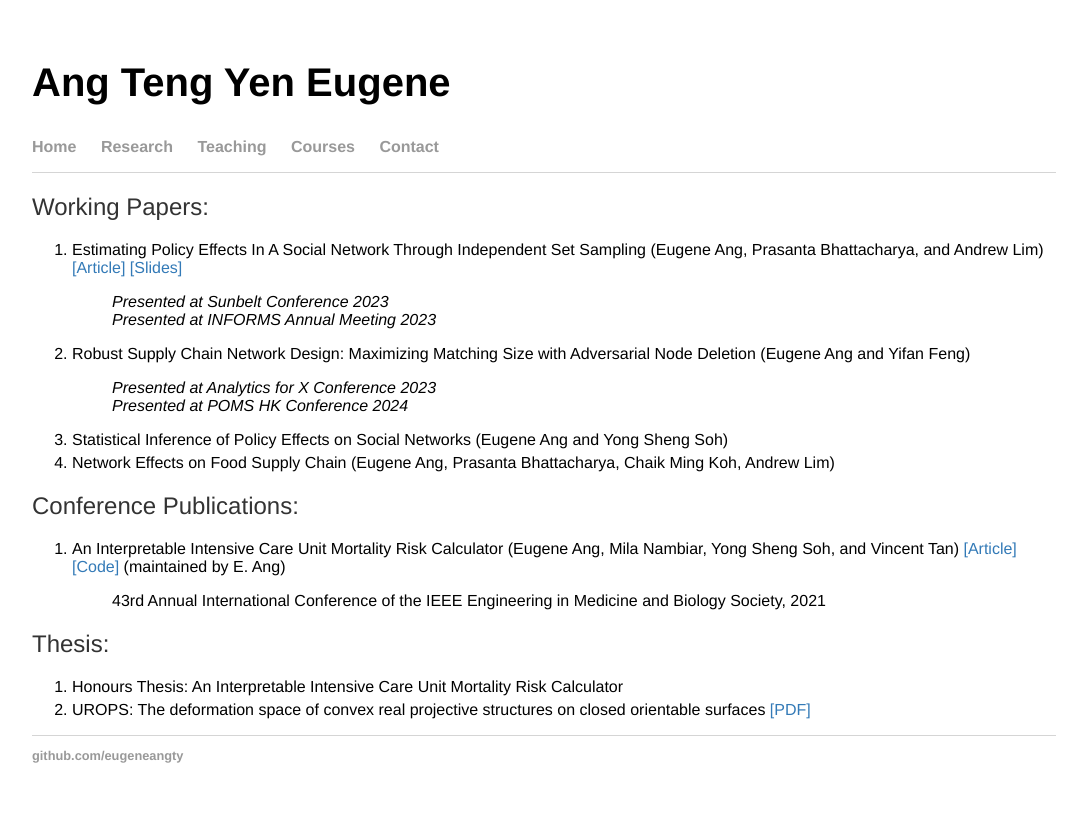
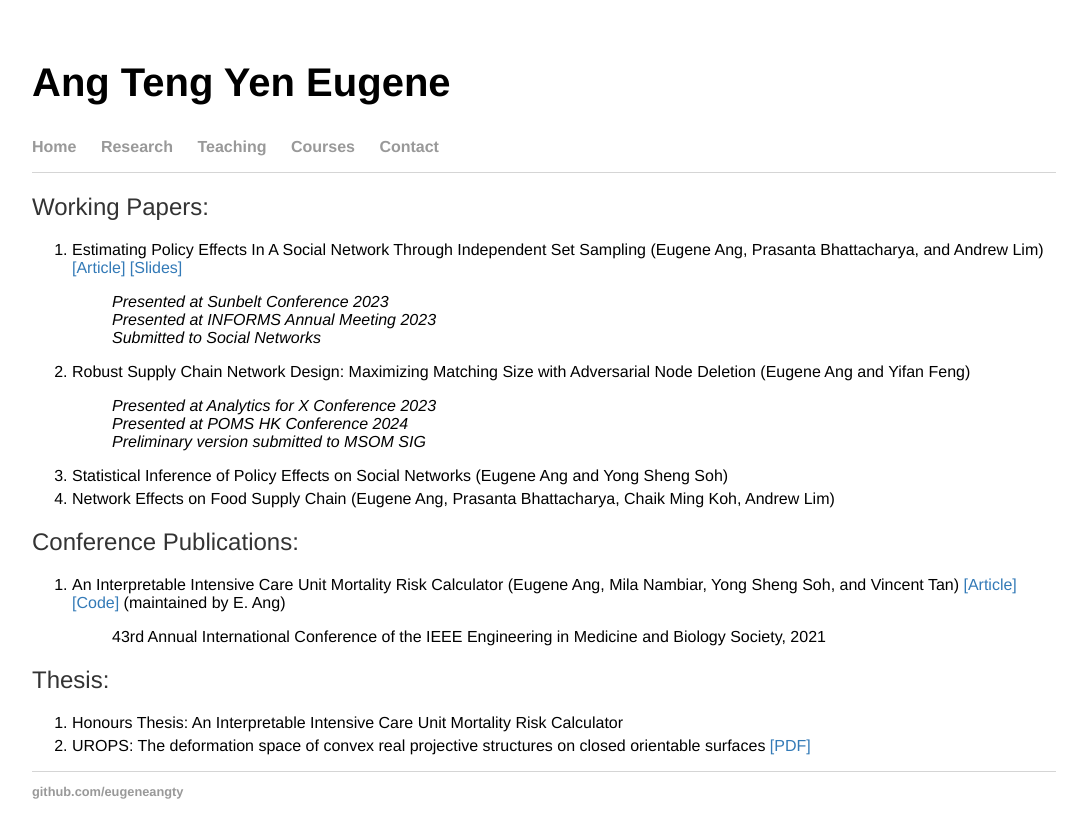
Before and after one commit to eugeneangty/eugeneangty.github.io, a Jekyll site: the page built from research/index.html, in a window 1280 px wide. Shown: the top 838 px of the page, without its empty margins (96-1183 px from the left). Built offline with Jekyll 4.4.1, drawn with Linux system fonts in a browser that asks for light colours.

Commit message:
Update index.html

```diff
--- a/research/index.html
+++ b/research/index.html
@@ -11,12 +11,14 @@ title: Ang Teng Yen Eugene
     <dl>
         <dd><i>Presented at Sunbelt Conference 2023</i></dd>
         <dd><i>Presented at INFORMS Annual Meeting 2023</i></dd>
+        <dd><i>Submitted to Social Networks</i></dd>
     </dl>
     </li>
     <li> Robust Supply Chain Network Design: Maximizing Matching Size with Adversarial Node Deletion (Eugene Ang and Yifan Feng)</li>
     <dl>
         <dd><i>Presented at Analytics for X Conference 2023</i></dd>
         <dd><i>Presented at POMS HK Conference 2024</i></dd>
+        <dd><i>Preliminary version submitted to MSOM SIG</i></dd>
     </dl>
     <li> Statistical Inference of Policy Effects on Social Networks (Eugene Ang and Yong Sheng Soh)</li>
     <li> Network Effects on Food Supply Chain (Eugene Ang, Prasanta Bhattacharya, Chaik Ming Koh, Andrew Lim)</li>
```
